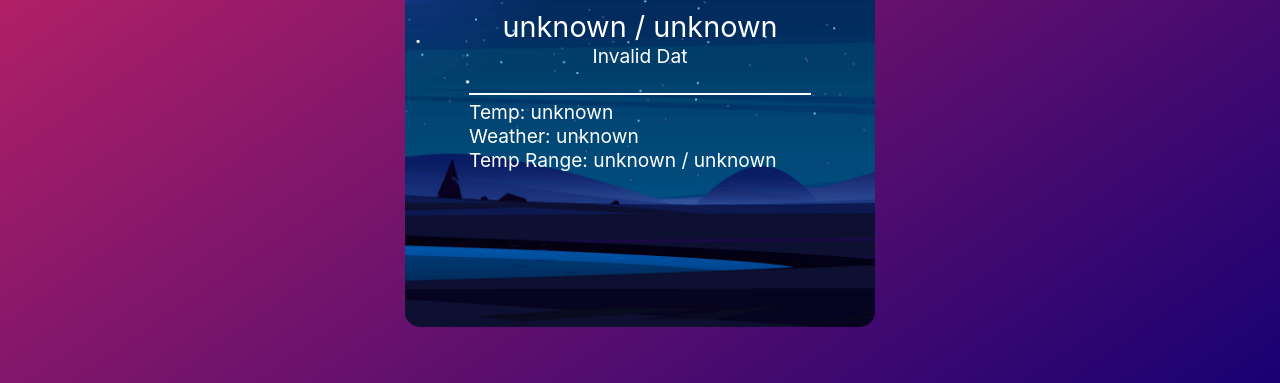
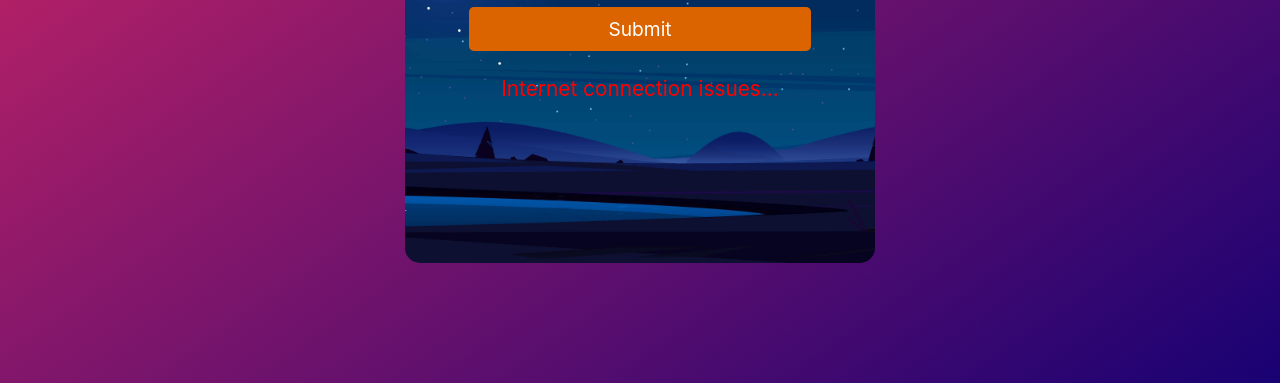
Before and after one commit to metalyx/weather-app, a website built with webpack: page src/index.html in a window 1280 px wide. Shown: the part 417-800 px from the top of the page. Built offline with nearby package versions, Linux system fonts and the light colour scheme; no server answers.

Commit message:
#006: Network errors now validated correctly

```diff
--- a/src/api/WeatherAPI.js
+++ b/src/api/WeatherAPI.js
@@ -35,6 +35,19 @@ class WeatherAPI {
                     units,
                 })
             ).then((res) => res.json());
+
+            if (response.cod == '404') {
+                return {
+                    error: 'No such city was found',
+                    code: 404,
+                };
+            } else if (response.cod >= 500 && response.cod <= 599) {
+                return {
+                    error: 'Server error',
+                    code: response.cod,
+                };
+            }
+
             const jsonData = await response;
 
             const resultData = {
@@ -44,7 +57,10 @@ class WeatherAPI {
 
             return resultData;
         } catch (e) {
-            console.error(e);
+            return {
+                error: 'Internet connection issues...',
+                code: null,
+            };
         }
     }
 
--- a/src/index.html
+++ b/src/index.html
@@ -19,6 +19,7 @@
                     </div>
                     <button id="submit-button" class="submit-button">Submit</button>
                 </div>
+                <div id="error"></div>
                 <div id="loader"></div>
                 <div class="lower-container" id="lower-container">
                     <div class="location-container">
--- a/src/index.js
+++ b/src/index.js
@@ -1,6 +1,7 @@
 import './styles/reset.scss';
 import './styles/global.scss';
 import './index.scss';
+import './styles/error.scss';
 import weatherContainerBCImage from './assets/weather-bg.jpg';
 import weatherAPI from './api/WeatherAPI';
 import Loader from './components/loader';
@@ -16,6 +17,8 @@ const cityInput = document.getElementById('input-city');
 const loader = Loader();
 const loaderDiv = document.getElementById('loader');
 loaderDiv.appendChild(loader);
+
+const errorDiv = document.getElementById('error');
 
 const temperatureSpan = document.getElementById('temperature');
 const conditionsSpan = document.getElementById('conditions');
@@ -55,6 +58,10 @@ async function handleCityInputSubmit(skipValidation = false) {
     toggleLoading(true);
     const weatherInfo = await weatherAPI.get(cityInput.value || defaultCity);
 
+    if (weatherInfo.error) {
+        toggleLoading(false);
+        toggleError(true, weatherInfo.error);
+    } else {
         const weatherData = {
             temp: weatherInfo?.main?.temp,
             weather: weatherInfo?.weather[0]?.main,
@@ -65,7 +72,9 @@ async function handleCityInputSubmit(skipValidation = false) {
             date: convertDate(weatherInfo?.dt, weatherInfo?.timezone),
         };
         toggleLoading(false);
+        toggleError(false);
         renderNewWeatherData(weatherData);
+    }
 }
 
 function renderNewWeatherData(newData) {
@@ -159,3 +168,18 @@ function toggleLoading(isLoading) {
         loaderDiv.style.display = 'none';
     }
 }
+
+function toggleError(isError, message = 'Error occurred') {
+    if (!lowerContainer) {
+        throw new Error('No lower container was found');
+    }
+
+    if (isError) {
+        lowerContainer.style.display = 'none';
+        errorDiv.style.display = 'block';
+        errorDiv.innerText = message;
+    } else {
+        lowerContainer.style.display = 'block';
+        errorDiv.style.display = 'none';
+    }
+}
--- a/src/index.scss
+++ b/src/index.scss
@@ -14,6 +14,11 @@
     justify-content: center;
 
     .weather-container {
+        box-sizing: border-box;
+
+        max-width: 100%;
+        overflow: hidden;
+
         display: flex;
         flex-direction: column;
 
--- /dev/null
+++ b/src/styles/error.scss
@@ -0,0 +1,10 @@
+#error {
+    display: block;
+    text-align: center;
+
+    margin-top: 25px;
+
+    font-size: 1.3em;
+
+    color: red;
+}
```
Lines whose indentation alone changed are shown as unchanged.
